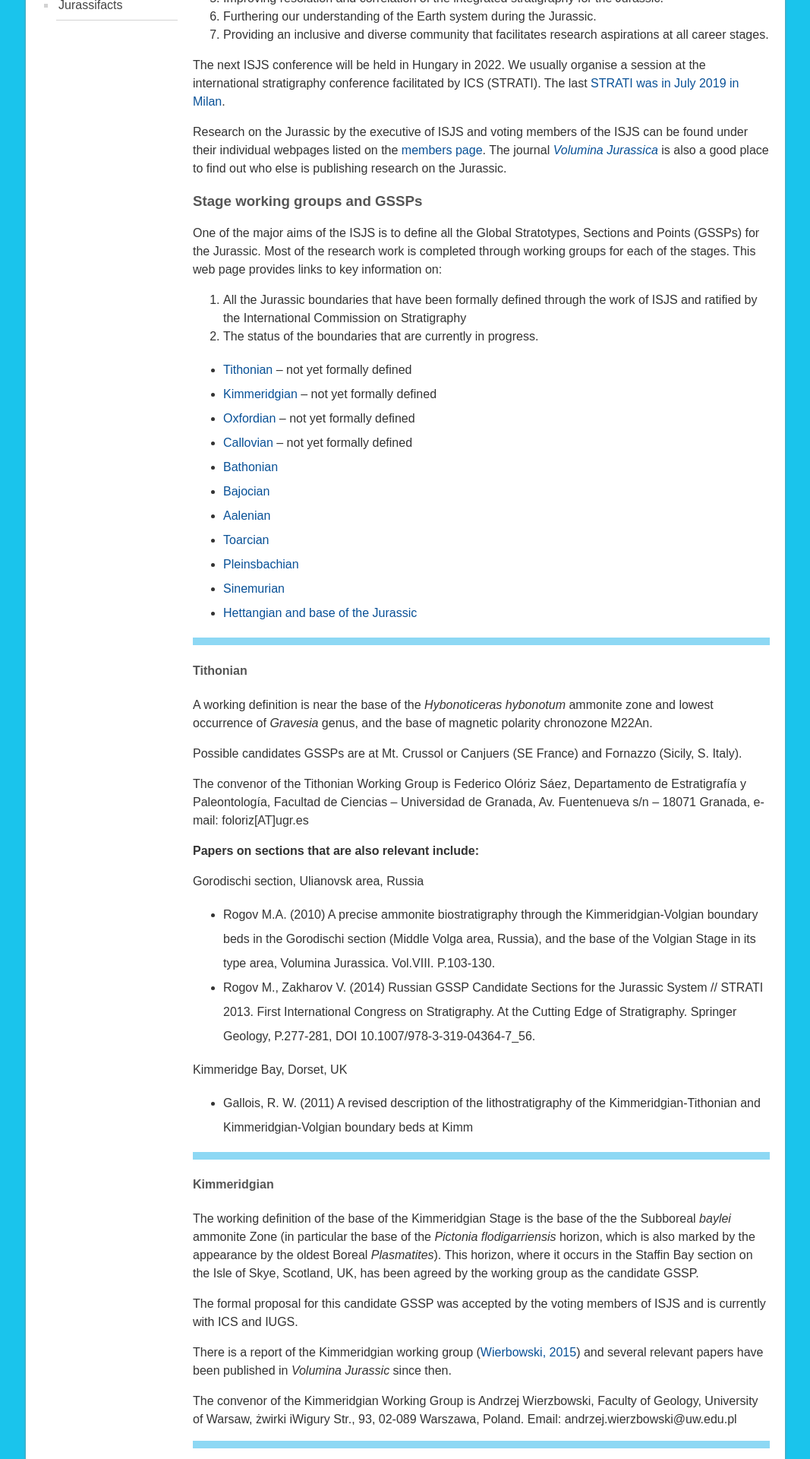
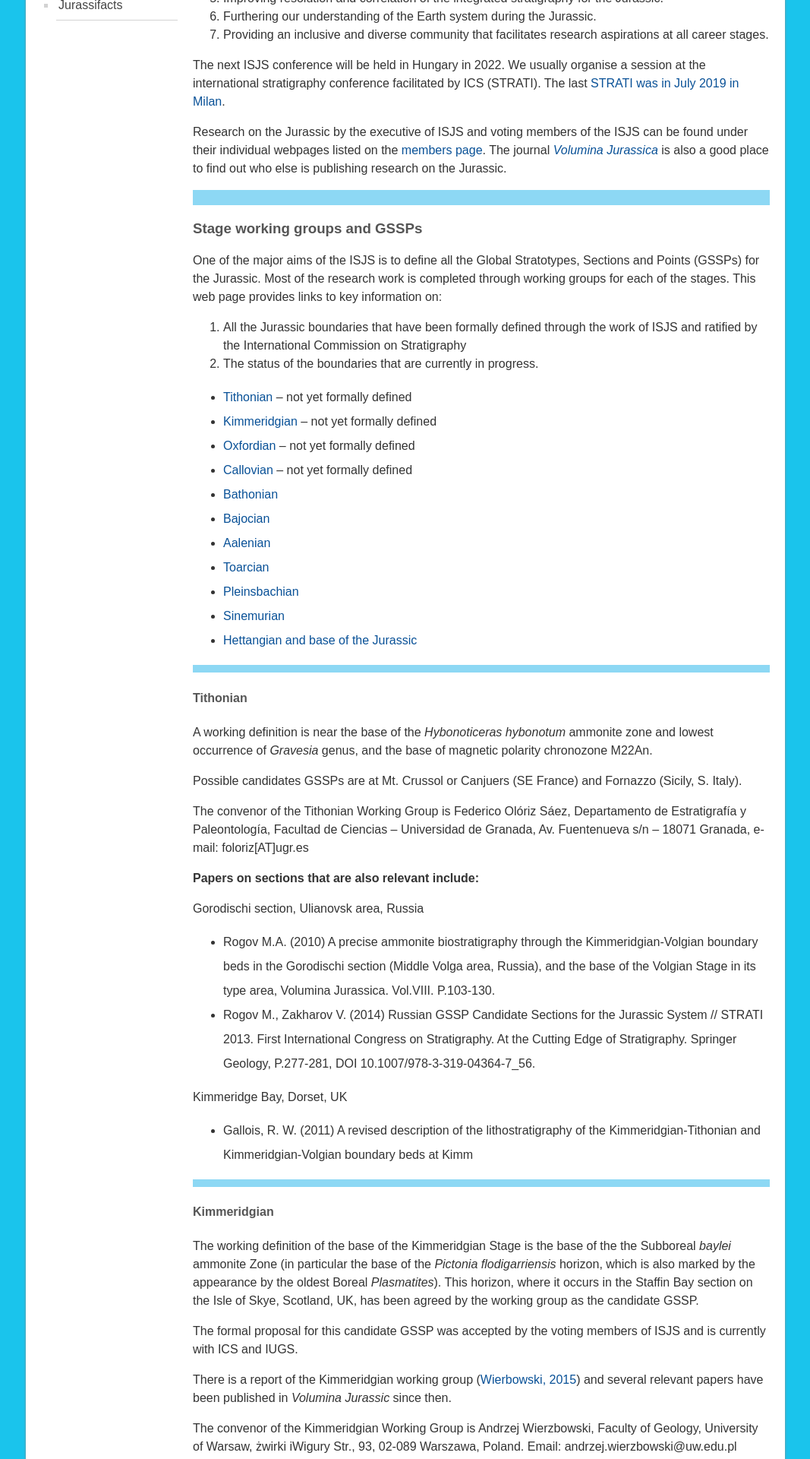
Before and after one commit to i-c-stratigraphy/subcommission-jurassic, a Jekyll site: the page built from pages/our-work.md, in a window 1280 px wide. Shown: the part 659-2579 px from the top of the page at 76% size, without its empty margins (106-1173 px from the left). Built offline with Jekyll 4.4.1, drawn with Linux system fonts in a browser that asks for light colours.

Commit message:
Update our-work.md
colours and bars all standardised

```diff
--- a/pages/our-work.md
+++ b/pages/our-work.md
@@ -18,7 +18,7 @@ The next ISJS conference will be held in Hungary in 2022. We usually organise a
 
 Research on the Jurassic by the executive of ISJS and voting members of the ISJS can be found under their individual webpages listed on the [members page](members). The journal _[Volumina Jurassica](http://voluminajurassica.org/index.php?p=1)_ is also a good place to find out who else is publishing research on the Jurassic.
 
-
+<div style="height:20px; width:100%; background-color:#8DD8F4; display:block;">&nbsp;</div>
 ### Stage working groups and GSSPs
 One of the major aims of the ISJS is to define all the Global Stratotypes, Sections and Points (GSSPs) for the Jurassic. Most of the research work is completed through working groups for each of the stages. This web page provides links to key information on:
 
@@ -167,7 +167,7 @@ A full account is published in:
     <span>The „Golden Spike“, marking the base of the Jurassic System. József Pálfy (Chairman ISJS) and Stan Finney (Chairman ISC) on the left side are sitting in Triassic beds, while Axel von Hillebrandt, Leo Krystyn (both Hettangian Working Group) and Nicol Morton (former Chairman ISJS) on the right side have their feet in the Jurassic. The beds are overturned. Photo: Stefanie Mönnig (20.8.2011).</span>
 </div>
 
-
+<div style="height:20px; width:100%; background-color:#8DD8F4; display:block;">&nbsp;</div>
 ### Other working groups
 #### Geoconservation
 Convenor: Kevin Page
```
